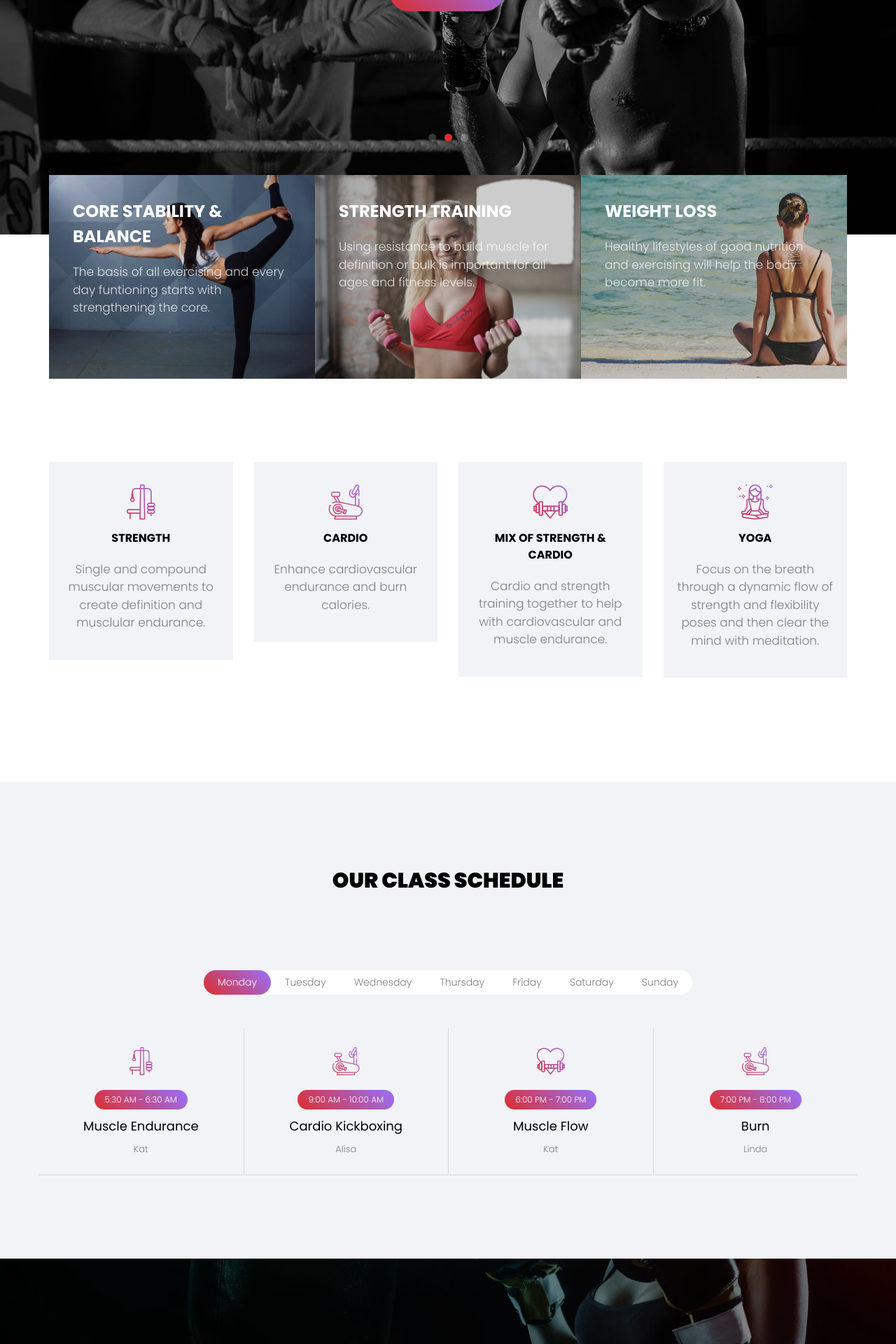
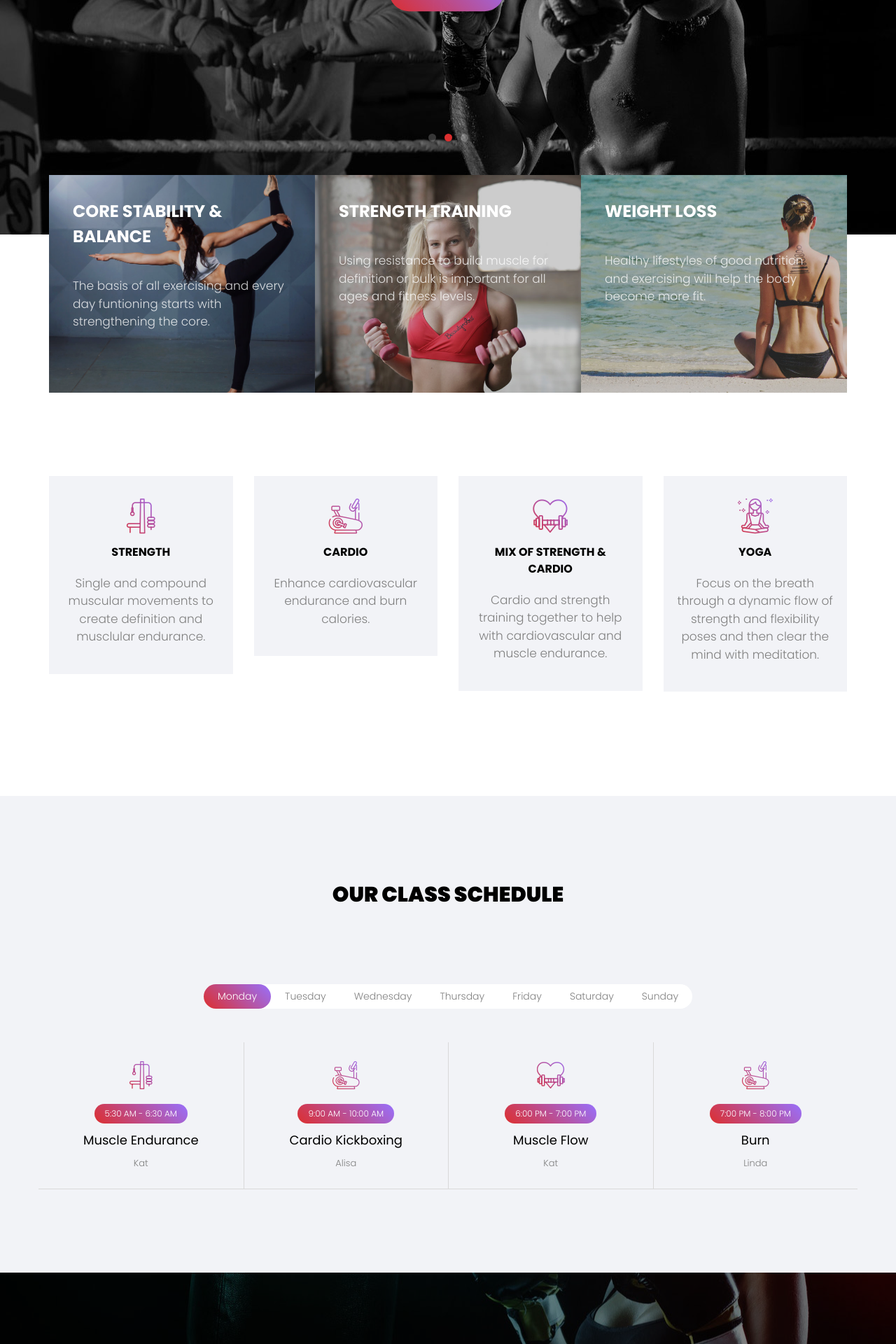
Before and after one commit to ResultsNow/resultsnow.github.io, a Jekyll site: the page built from index.html, in a window 1280 px wide. Shown: the part 365-2285 px from the top of the page at 70% size. Built offline with Jekyll 4.4.1, drawn with Linux system fonts in a browser that asks for light colours; some web fonts are replaced.

Commit message:
Update index.html

```diff
--- a/index.html
+++ b/index.html
@@ -36,8 +36,8 @@ fulltitle: "Results Now | Welcome!"
           {% for intro in site.data.intros %}
           <div class="one-third intro-img" style="background-image: url(/images/{{ intro.image }})">
             <div class="desc">
-              <h3>{{ intro.focus }}</h3>
-              <p>{{ intro.description }}</p>
+              <h3 style="padding-top: -5px;">{{ intro.focus }}</h3>
+              <p style="padding-top: 20px;">{{ intro.description }}</p>
             </div>
           </div>
           {% endfor %}
```
